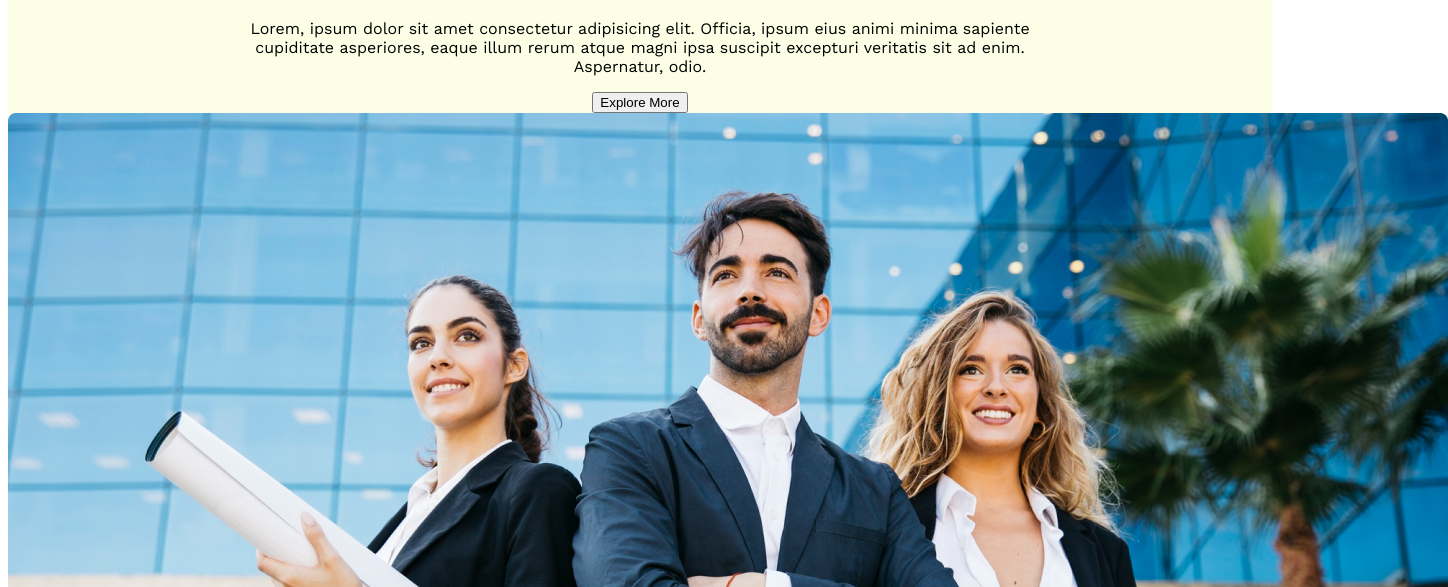
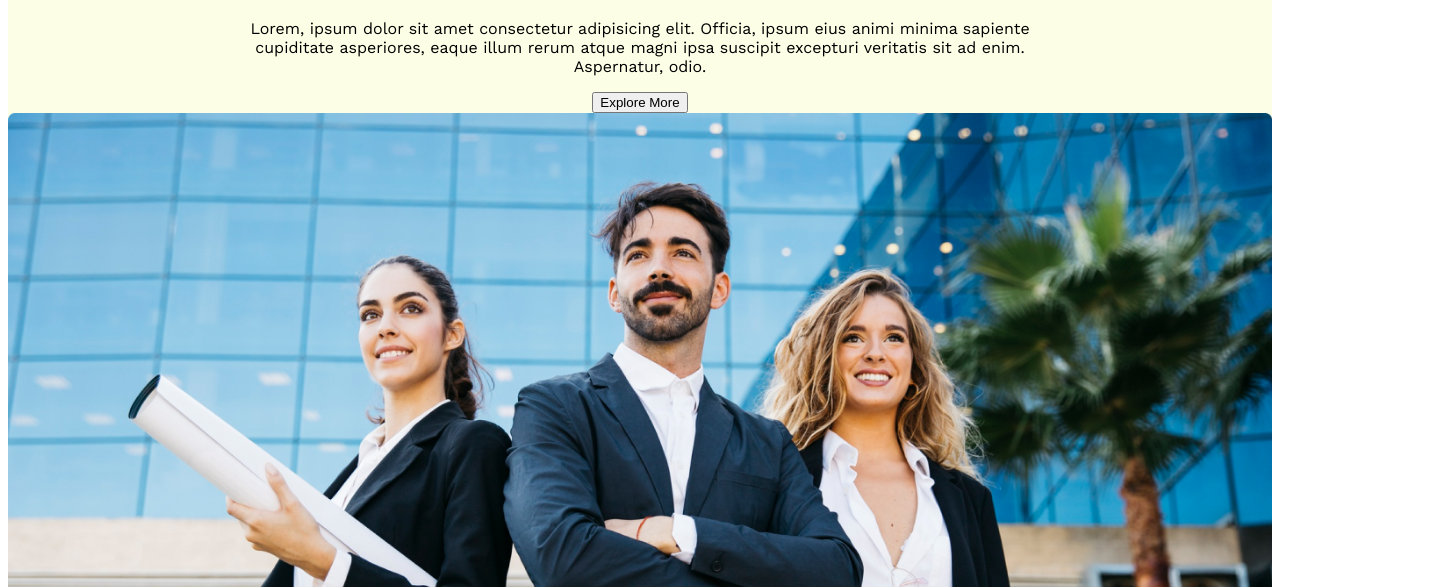
Before and after one commit to Imam5-alt/G3-architects-webpage, a plain HTML site: page index.html in a window 1280 px wide. Shown: the part 213-800 px from the top of the page, 1448 px wide, since content can reach past the window. Drawn offline with nearby package versions, Linux system fonts and the light colour scheme.

Commit message:
set image hight width

```diff
--- a/styles/architects.css
+++ b/styles/architects.css
@@ -62,3 +62,7 @@
     margin: 0 auto;
     text-align: center;
 }
+.banner img{
+    width: 100%;
+    height: auto;
+}
```
